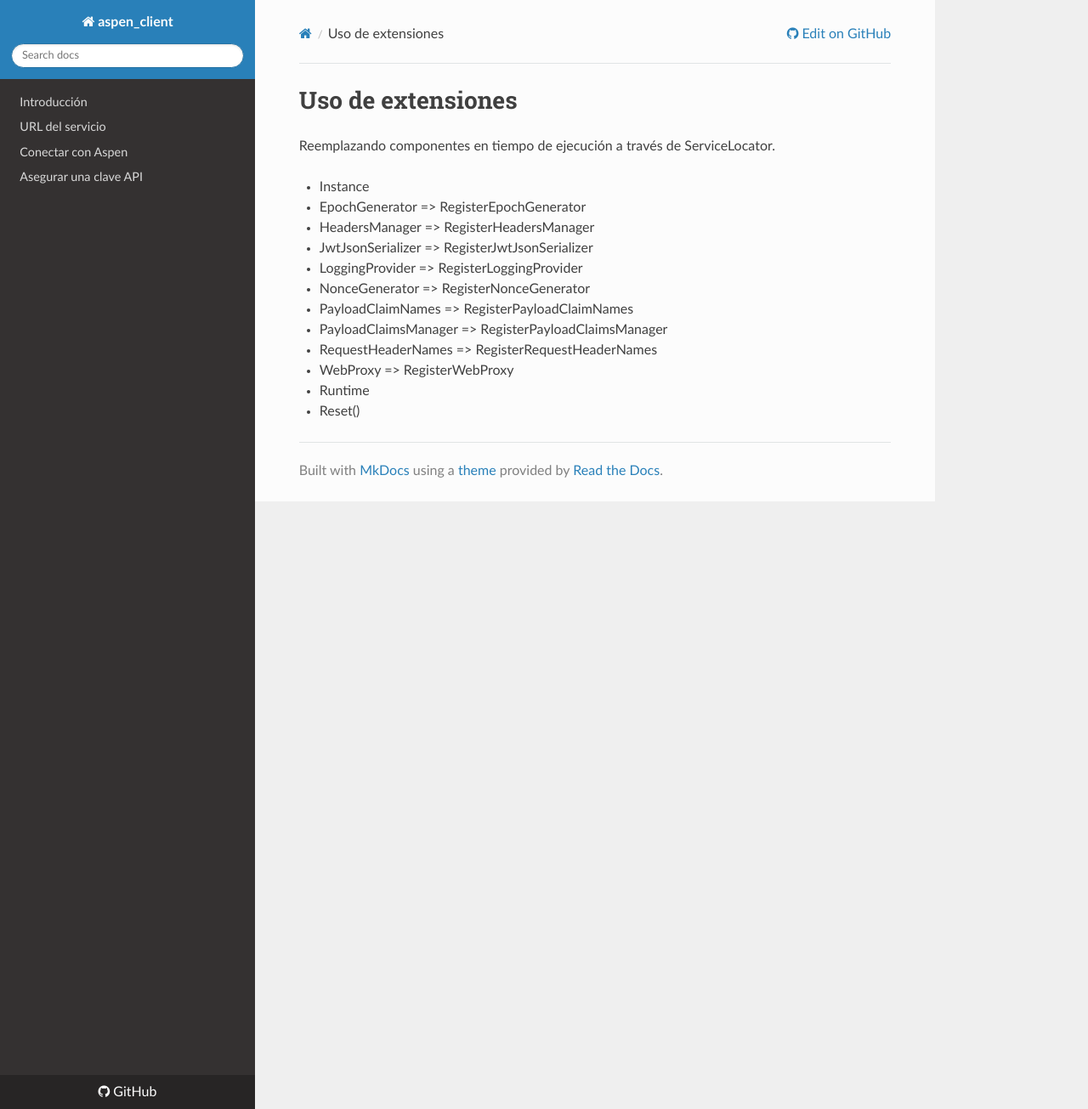
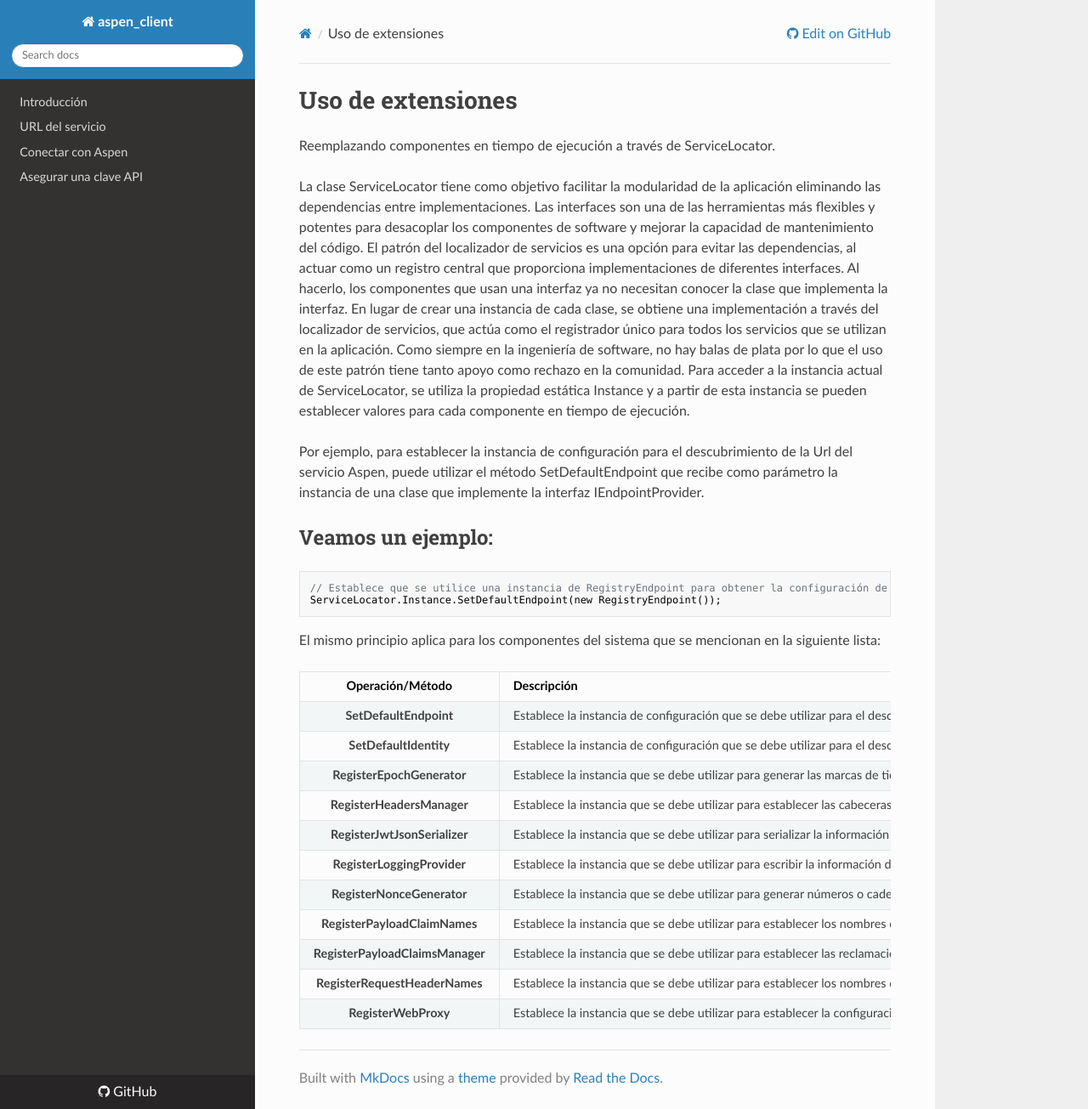
Before and after one commit to RD-Processa/Everco.Services.Aspen.Client.Docs, an MkDocs documentation site: the page built from docs/ServiceLocator.md, in a window 1280 px wide and 1305 px high. Shown: the whole window at 85% size. Built offline with MkDocs 1.6.1, drawn with Linux system fonts in a browser that asks for light colours; nearby versions of some CDN libraries; old or Windows-style settings are respelled for this version of MkDocs.

Commit message:
Docs ServiceLocator

````diff
--- a/docs/ServiceLocator.md
+++ b/docs/ServiceLocator.md
@@ -2,15 +2,30 @@
 
 Reemplazando componentes en tiempo de ejecución a través de ServiceLocator.
 
-- Instance
-- EpochGenerator => RegisterEpochGenerator
-- HeadersManager => RegisterHeadersManager
-- JwtJsonSerializer => RegisterJwtJsonSerializer
-- LoggingProvider => RegisterLoggingProvider
-- NonceGenerator => RegisterNonceGenerator
-- PayloadClaimNames => RegisterPayloadClaimNames
-- PayloadClaimsManager => RegisterPayloadClaimsManager
-- RequestHeaderNames => RegisterRequestHeaderNames
-- WebProxy => RegisterWebProxy
-- Runtime
-- Reset()
+La clase ServiceLocator tiene como objetivo facilitar la modularidad de la aplicación eliminando las dependencias entre implementaciones. Las interfaces son una de las herramientas más flexibles y potentes para desacoplar los componentes de software y mejorar la capacidad de mantenimiento del código. El patrón del localizador de servicios es una opción para evitar las dependencias, al actuar como un registro central que proporciona implementaciones de diferentes interfaces. Al hacerlo, los componentes que usan una interfaz ya no necesitan conocer la clase que implementa la interfaz. En lugar de crear una instancia de cada clase, se obtiene una implementación a través del localizador de servicios, que actúa como el registrador único para todos los servicios que se utilizan en la aplicación. Como siempre en la ingeniería de software, no hay balas de plata por lo que el uso de este patrón tiene tanto apoyo como rechazo en la comunidad.
+Para acceder a la instancia actual de ServiceLocator, se utiliza la propiedad estática Instance y a partir de esta instancia se pueden establecer valores para cada componente en tiempo de ejecución.
+
+Por ejemplo, para establecer la instancia de configuración para el descubrimiento de la Url del servicio Aspen, puede utilizar el método SetDefaultEndpoint que recibe como parámetro la instancia de una clase que implemente la interfaz IEndpointProvider.
+
+## Veamos un ejemplo:
+
+```c#
+// Establece que se utilice una instancia de RegistryEndpoint para obtener la configuración de conexión con el servicio Aspen.
+ServiceLocator.Instance.SetDefaultEndpoint(new RegistryEndpoint());
+```
+
+El mismo principio aplica para los componentes del sistema que se mencionan en la siguiente lista:
+
+| Operación/Método  | Descripción  | Valor predeterminado |
+|:-:|---|:-:|
+| **SetDefaultEndpoint**  | Establece la instancia de configuración que se debe utilizar para el descubrimiento de la Url y el tiempo de espera del servicio Aspen.  | **EnvironmentEndpoint** |
+| **SetDefaultIdentity**  | Establece la instancia de configuración que se debe utilizar para el descubrimiento de las credenciales de conexión que se envían en las cabeceras de autenticación.  | **EnvironmentIdentity** |
+| **RegisterEpochGenerator**   | Establece la instancia que se debe utilizar para generar las marcas de tiempo Unix que se requieren en cada petición que se envía al servicio Aspen.  | **UnixEpochGenerator** |
+| **RegisterHeadersManager**  |  Establece la instancia que se debe utilizar para establecer las cabeceras personalizadas requeridas por el servicio Aspen. | **DefaultHeadersManager** |
+| **RegisterJwtJsonSerializer**  | Establece la instancia que se debe utilizar para serializar la información enviada y generada para las solicitudes hacia/desde el servicio Aspen.  | **JsonSerializer** |
+| **RegisterLoggingProvider**  | Establece la instancia que se debe utilizar para escribir la información de seguimiento (logging) generada localmente por la librería.  | **NullLoggingProvider** |
+| **RegisterNonceGenerator**  |  Establece la instancia que se debe utilizar para generar números o cadenas aleatorias de un único uso. | **GuidNonceGenerator** |
+| **RegisterPayloadClaimNames**  | Establece la instancia que se debe utilizar para establecer los nombres de las reclamaciones que se utilizan en la carga útil (Payload) de una solicitud hacia el servicio Aspen.  | **DefaultPayloadClaimElement** |
+| **RegisterPayloadClaimsManager**  | Establece la instancia que se debe utilizar para establecer las reclamaciones que se utilizan en la carga útil (Payload) de una solicitud hacia el servicio Aspen.  | **DefaultPayloadClaimsManager**|
+| **RegisterRequestHeaderNames**  | Establece la instancia que se debe utilizar para establecer los nombres que se utilizan en las cabeceras personalizadas de las solicitudes hacia el servicio Aspen. | **DefaultHeaderElement** |
+| **RegisterWebProxy** | Establece la instancia que se debe utilizar para establecer la configuración del servidor Proxy que se utiliza para establecer la comunicación hacia el servicio Aspen   | **NullWebProxy** |
````
Also changed, not shown: docs/Hosting.md (+2 -2 lines), docs/ManageApiKey.md (+12 -0 lines).
